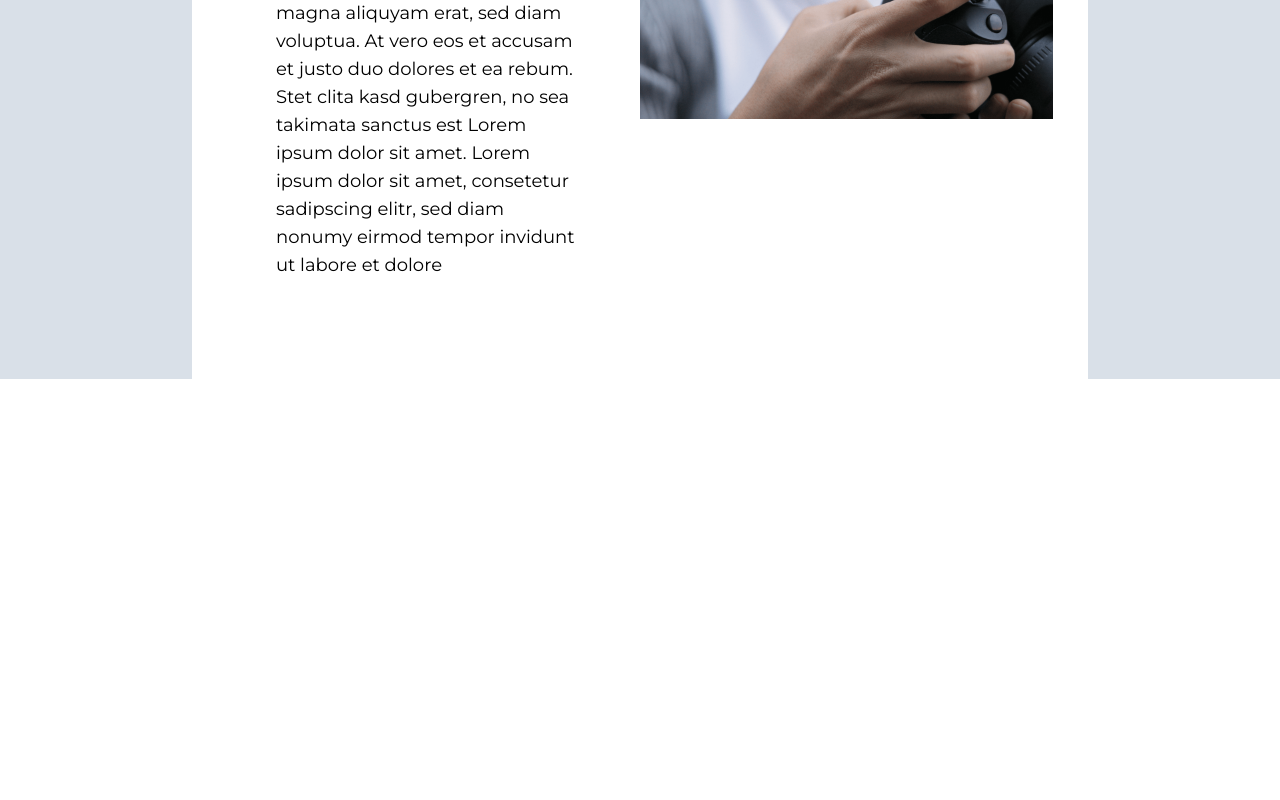
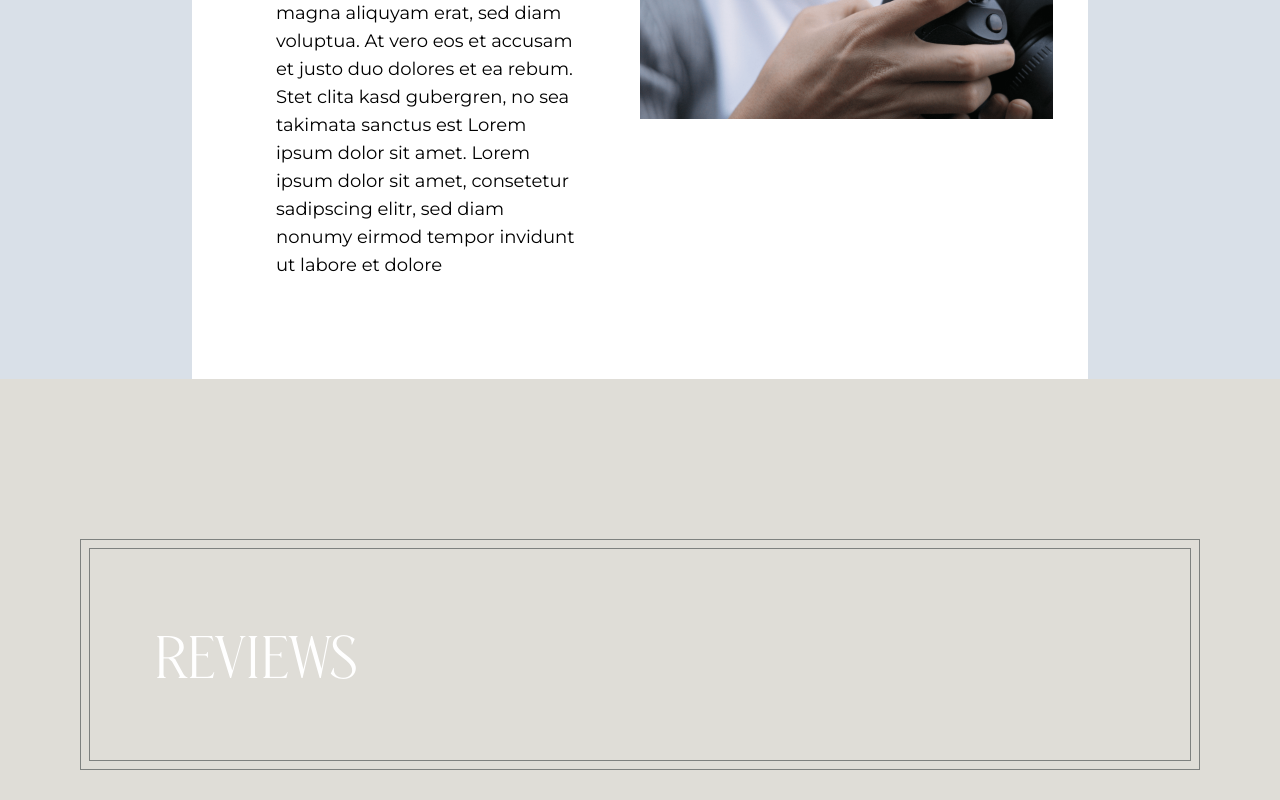
Before and after one commit to Sneruall/fotos-van-emily, a Next.js app: page / in a window 1280 px wide. Shown: the part 4817-5617 px from the top of the page. Before the commit the page ends 5196 px from the top, so only its background shows below. Built offline with nearby package versions, Linux system fonts and the light colour scheme.

Commit message:
added review section

```diff
--- a/components/sections/diensten.js
+++ b/components/sections/diensten.js
@@ -6,7 +6,7 @@ import Link from "next/link";
 export default function Diensten() {
   return (
     <Section bg={"bg-pink-light md:bg-pink"}>
-      <div className="md:bg-pink-light md:p-10 md:mx-auto md:max-w-6xl 3xl:max-w-full -mt-40">
+      <div className="md:bg-pink-lightest md:p-10 md:mx-auto md:max-w-6xl 3xl:max-w-full -mt-40">
         <h2 className="mt-40 md:mt-0 text-6xl text-center font-display uppercase text-pink-darkest leading-snug">
           Fotografie diensten
         </h2>
--- /dev/null
+++ b/components/sections/reviews.js
@@ -0,0 +1,17 @@
+import Section from "../layout/Section";
+
+function Reviews() {
+  return (
+    <Section bg={"bg-brown-light"}>
+      <div className=" border border-grey-dark p-2 md:mx-auto md:max-w-6xl 3xl:max-w-full">
+        <div className="border border-grey-dark p-16">
+          <h2 className="text-center md:text-left text-6xl font-display uppercase text-white leading-snug">
+            Reviews
+          </h2>
+        </div>
+      </div>
+    </Section>
+  );
+}
+
+export default Reviews;
--- a/pages/index.js
+++ b/pages/index.js
@@ -4,6 +4,7 @@ import Header from "../components/layout/header";
 import Welcome from "../components/sections/welcome";
 import Diensten from "../components/sections/diensten";
 import Werkwijze from "../components/sections/werkwijze";
+import Reviews from "../components/sections/reviews";
 
 export default function Home() {
   return (
@@ -19,6 +20,8 @@ export default function Home() {
      <Diensten/>
 
      <Werkwijze/>
+
+     <Reviews/>
 
       {/* <main className="flex flex-col items-center justify-center w-full flex-1 px-20 text-center">
         <p className="font-semibold">Dit is montserrat</p>
--- a/tailwind.config.js
+++ b/tailwind.config.js
@@ -33,7 +33,7 @@ module.exports = {
         transparent: "transparent",
         current: "currentColor",
         pink: {
-          lightest: "#fff",
+          lightest: "#fff8ef",
           light: "#efe9e0",
           DEFAULT: "#dccfc6",
           dark: "#fff",
@@ -41,12 +41,14 @@ module.exports = {
         },
         grey: {
           darkest: "#2a2c2b",
+          dark: "#7e817f",
         },
         blue: {
           greyish: "#d9e0e8",
         },
         brown: {
           DEFAULT: "#a8896c",
+          light: "#dfddd7",
         },
       },
       width: {
```
